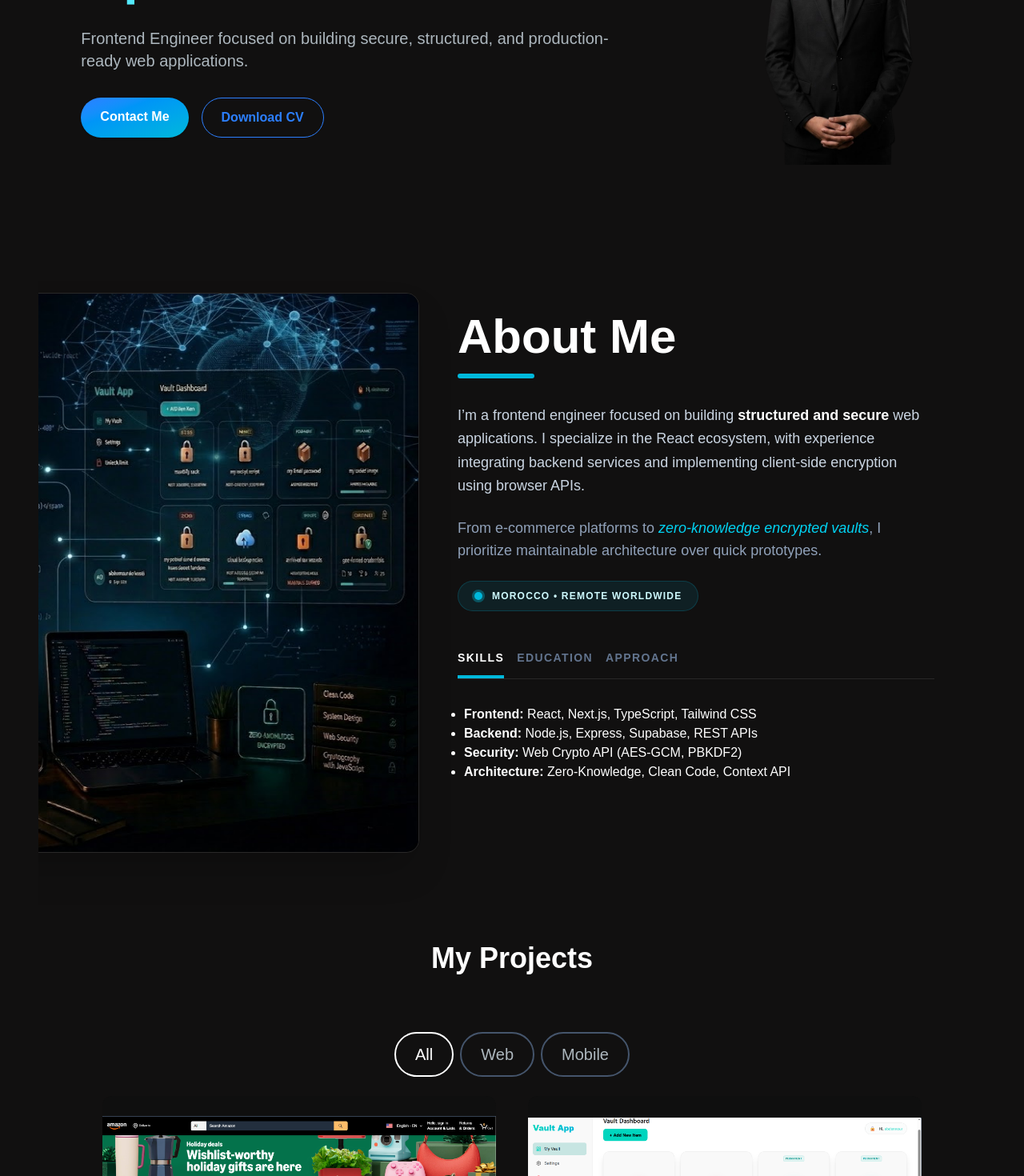
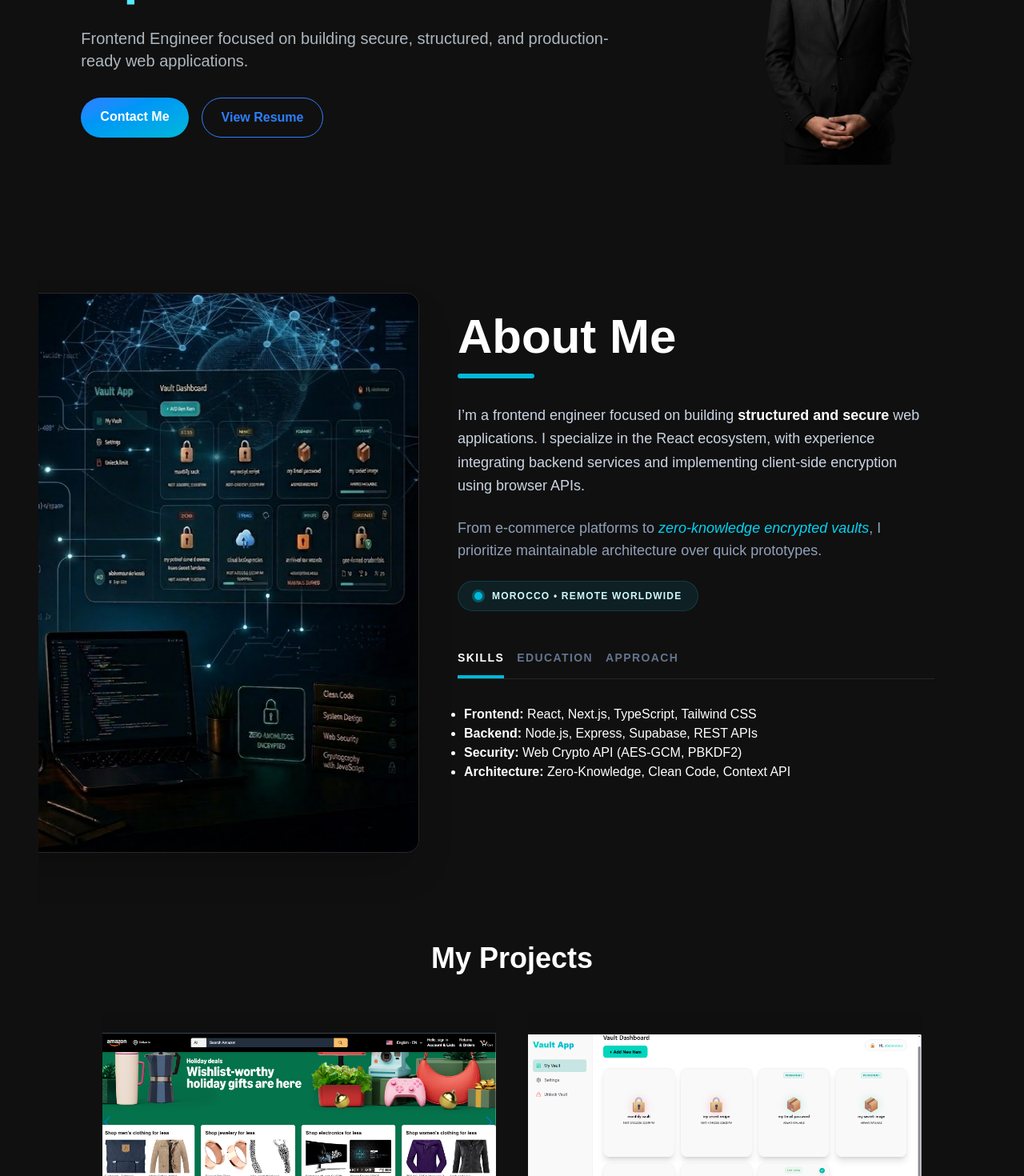
Before and after one commit to 7abd/my-portfolio, a Next.js app: page / in a window 1280 px wide. Shown: the part 380-1850 px from the top of the page at 80% size. Built offline with nearby package versions, Linux system fonts and the light colour scheme.

Commit message:
refactor: update HeroSection to use anchor tag for resume link, remove ProjectTag component, and simplify ProjectsSection

```diff
--- a/app/components/HeroSection.jsx
+++ b/app/components/HeroSection.jsx
@@ -54,13 +54,16 @@ const HeroSection = () => {
             >
               Contact Me
             </Link>
-            <Link
-              href="https://drive.google.com/file/d/1LJu1D3jXfDB2UpQkZntuqODGkaMg8-CQ/view?usp=drive_link"
+             <a
+             href="/abdennour_darkaoui_resume.pdf"
+              target="_blank"
+              rel="noopener noreferrer"
               className="px-6 py-3 rounded-full border border-blue-500 text-blue-500
-                         font-semibold hover:bg-blue-600 hover:text-white transition"
-            >
-              Download CV
-            </Link>
+             font-semibold hover:bg-blue-600 hover:text-white transition"
+                >
+                  View Resume
+                </a>
+
           </div>
         </motion.div>
 
--- a/app/components/ProjectTag.jsx
+++ /dev/null
@@ -1,16 +0,0 @@
-
-const ProjectTag = ({ name, onClick, isSelected }) => {
-  const buttonStyles = isSelected
-    ? "text-white border-primary-500"
-    : "text-[#ADB7BE] border-slate-600 hover:border-white";
-  return (
-    <button
-      className={`${buttonStyles} rounded-full border-2 px-6 py-3 text-xl cursor-pointer`}
-      onClick={() => onClick(name)}
-    >
-      {name}
-    </button>
-  );
-};
-
-export default ProjectTag;
--- a/app/components/ProjectsSection.jsx
+++ b/app/components/ProjectsSection.jsx
@@ -1,7 +1,6 @@
 "use client";
 import React, { useState, useRef } from "react";
 import ProjectCard from "./ProjectCard";
-import ProjectTag from "./ProjectTag";
 import { motion, useInView } from "framer-motion";
 
 const projectsData = [
@@ -11,7 +10,6 @@ const projectsData = [
     description:
       "A responsive e-commerce front end inspired by Amazon—product browsing, cart-style flows, and a polished UI built with React and Tailwind CSS. Focused on layout, spacing, and component structure for a production-like shopping experience.",
     image: "/project-amazon-clone.png",
-    tag: ["All", "Mobile"],
     gitUrl: "https://github.com/7abd/amazon___clone",
     previewUrl: "https://amazon-clone-nnzm.vercel.app/",
   },
@@ -21,7 +19,6 @@ const projectsData = [
     description:
       "A privacy-first vault for sensitive notes and credentials in the browser. Uses client-side cryptography (AES-GCM and PBKDF2) so data stays encrypted on the device—built with React and Tailwind for a clear, mobile-friendly interface.",
     image: "/project-vault-app.png",
-    tag: ["All", "Mobile"],
     gitUrl: "https://github.com/7abd/vault-app",
     previewUrl: "https://vault-app-gray.vercel.app/",
   },
@@ -31,7 +28,6 @@ const projectsData = [
     description:
       "Track income, spending, and balances in one place. Clean dashboards and forms make it easy to see where money goes, with a custom React front end and CSS-driven layout and styling.",
     image: "/project-finance-tracker.png",
-    tag: ["All", "Web"],
     gitUrl: "https://github.com/7abd/personal-finance-tracker",
     previewUrl: "https://personalfinancetracker123.netlify.app/",
   },
@@ -41,24 +37,16 @@ const projectsData = [
     description:
       "Build consistency with a habit dashboard: add routines, mark progress, and stay motivated with a simple, focused UI. Implemented in React with hand-written CSS for typography, color, and responsive behavior.",
     image: "/project-habits-tracker.png",
-    tag: ["All", "Web"],
     gitUrl: "https://github.com/7abd/personnal-habits-tracker",
     previewUrl: "https://darkaoui.netlify.app/",
   },
 ];
 
 const ProjectsSection = () => {
-  const [tag, setTag] = useState("All");
   const ref = useRef(null);
   const isInView = useInView(ref, { once: true });
 
-  const handleTagChange = (newTag) => {
-    setTag(newTag);
-  };
 
-  const filteredProjects = projectsData.filter((project) =>
-    project.tag.includes(tag)
-  );
 
   const cardVariants = {
     initial: { y: 50, opacity: 0 },
@@ -70,28 +58,11 @@ const ProjectsSection = () => {
       <h2 className="text-center text-4xl font-bold text-white mt-4 mb-8 md:mb-12">
         My Projects
       </h2>
-      <div className="text-white flex flex-row justify-center items-center gap-2 py-6">
-        <ProjectTag
-          onClick={handleTagChange}
-          name="All"
-          isSelected={tag === "All"}
-        />
-        <ProjectTag
-          onClick={handleTagChange}
-          name="Web"
-          isSelected={tag === "Web"}
-        />
-        <ProjectTag
-          onClick={handleTagChange}
-          name="Mobile"
-          isSelected={tag === "Mobile"}
-        />
-      </div>
       <ul
         ref={ref}
         className="grid grid-cols-1 sm:grid-cols-2 gap-8 md:gap-10 max-w-5xl mx-auto"
       >
-        {filteredProjects.map((project, index) => (
+        {projectsData.map((project, index) => (
           <motion.li
             key={project.id}
             variants={cardVariants}
```
Also changed, not shown: 1 other file (tests, documents, lock files or other folders).
